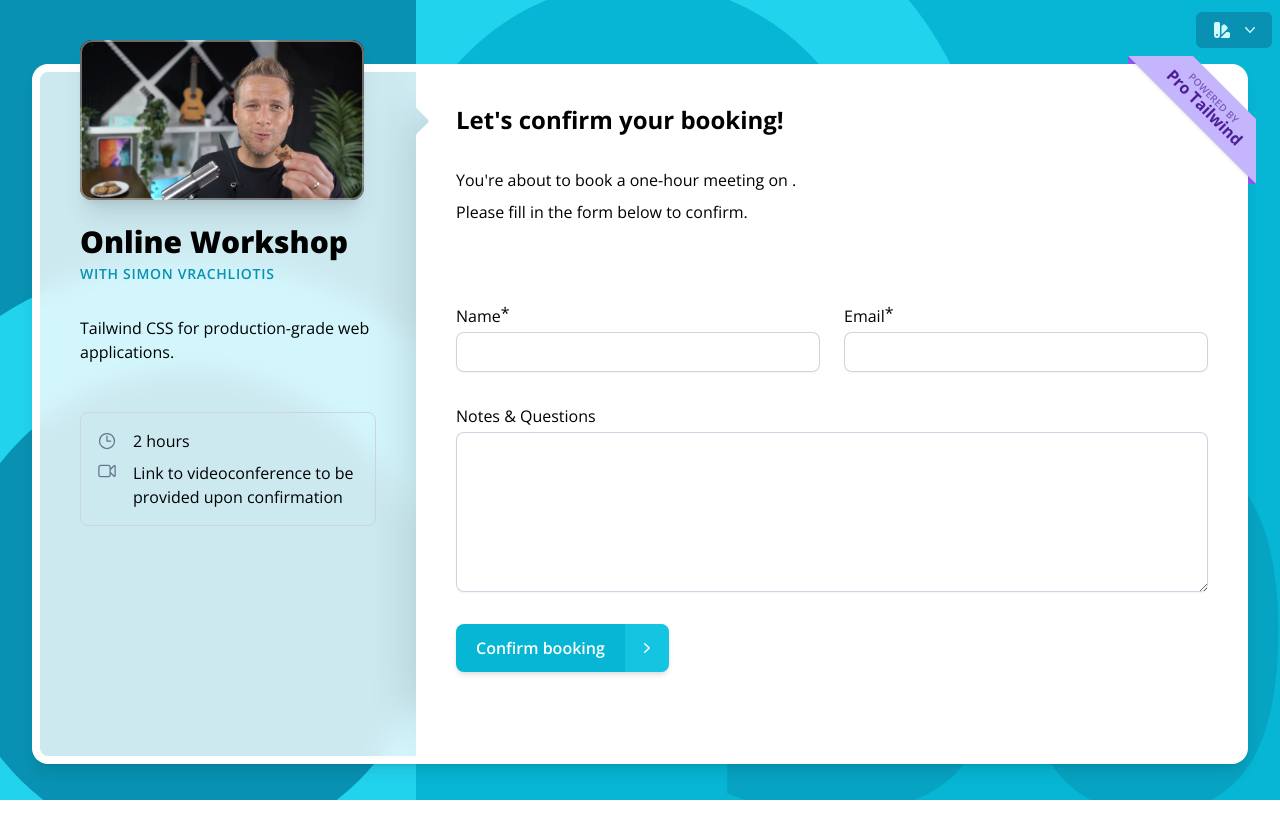
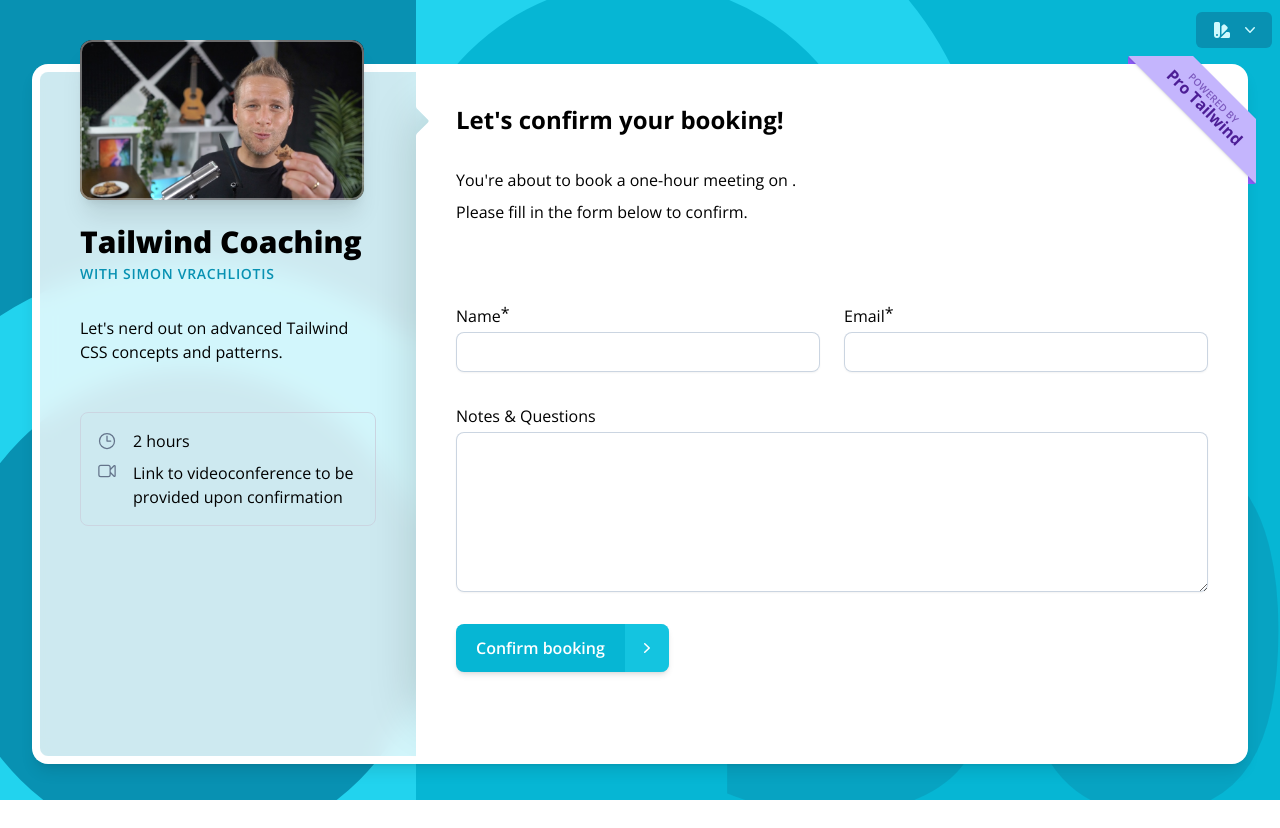
Before and after one commit to pro-tailwind/calendar-app, a Next.js app: page /booking-details in a window 1280 px wide. Built offline with nearby package versions, Linux system fonts and the light colour scheme.

Commit message:
Text in sidebar

```diff
--- a/src/components/side-panel.tsx
+++ b/src/components/side-panel.tsx
@@ -23,11 +23,11 @@
             <div className="absolute inset-0 rounded-xl ring-2 ring-inset ring-white/40 transition duration-500 group-hover:ring-primary-200/80"></div>
           </Link>
           <div className="min-[400px]:text-center md:text-left">
-            <h2 className="text-3xl font-extrabold">Online Workshop</h2>
+            <h2 className="text-3xl font-extrabold">Tailwind Coaching</h2>
             <p className="mt-1 text-sm font-semibold uppercase tracking-wider text-primary-600">
               with Simon Vrachliotis
             </p>
-            <p className="mt-4 xl:mt-8">Tailwind CSS for production-grade web applications.</p>
+            <p className="mt-4 xl:mt-8">Let's nerd out on advanced Tailwind CSS concepts and patterns.</p>
           </div>
         </div>
         <dl className="mt-12 flex flex-col gap-y-2 gap-x-12 rounded-lg border border-slate-300 p-4 md:flex-row xl:flex-col">
```
